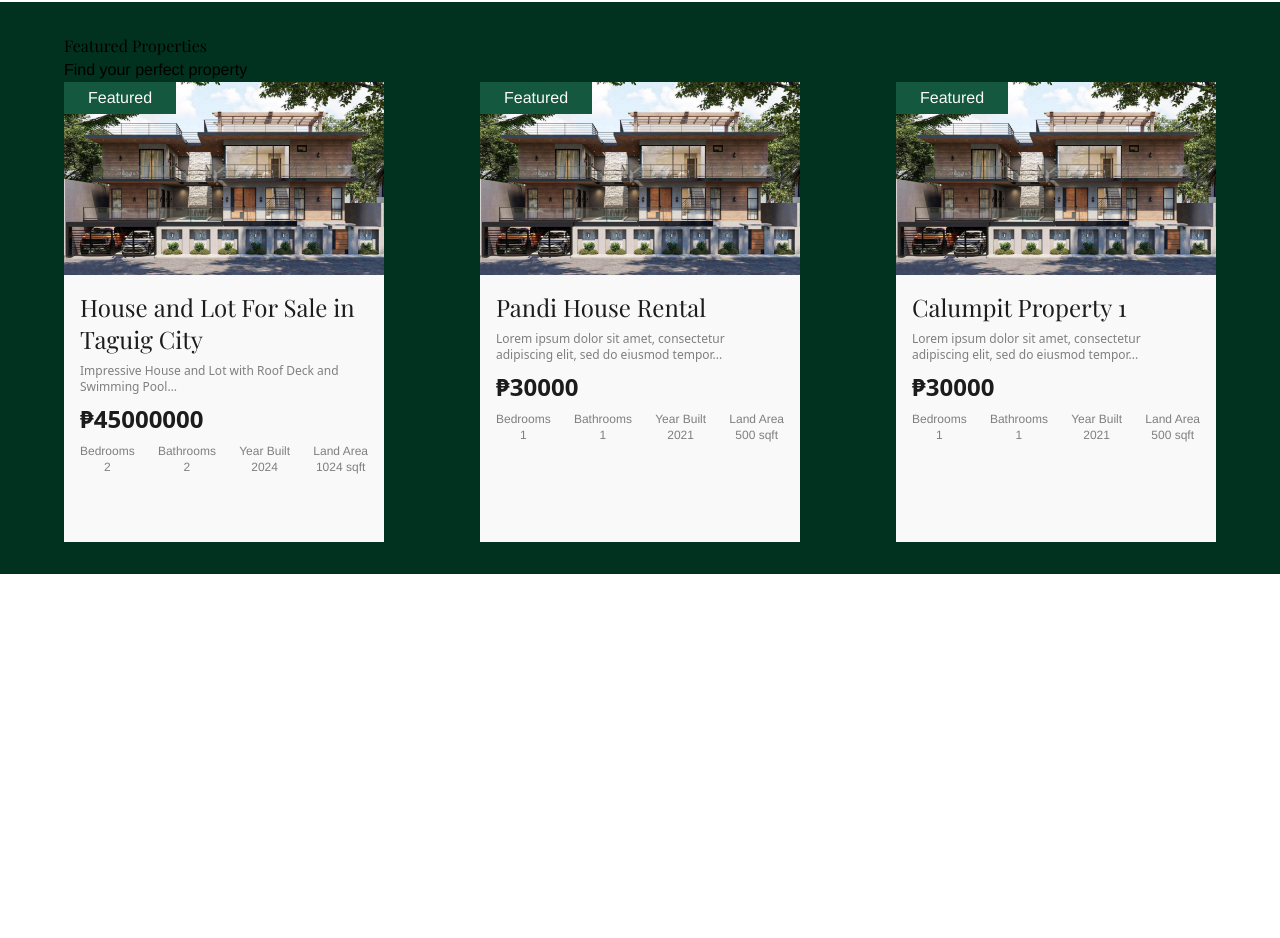
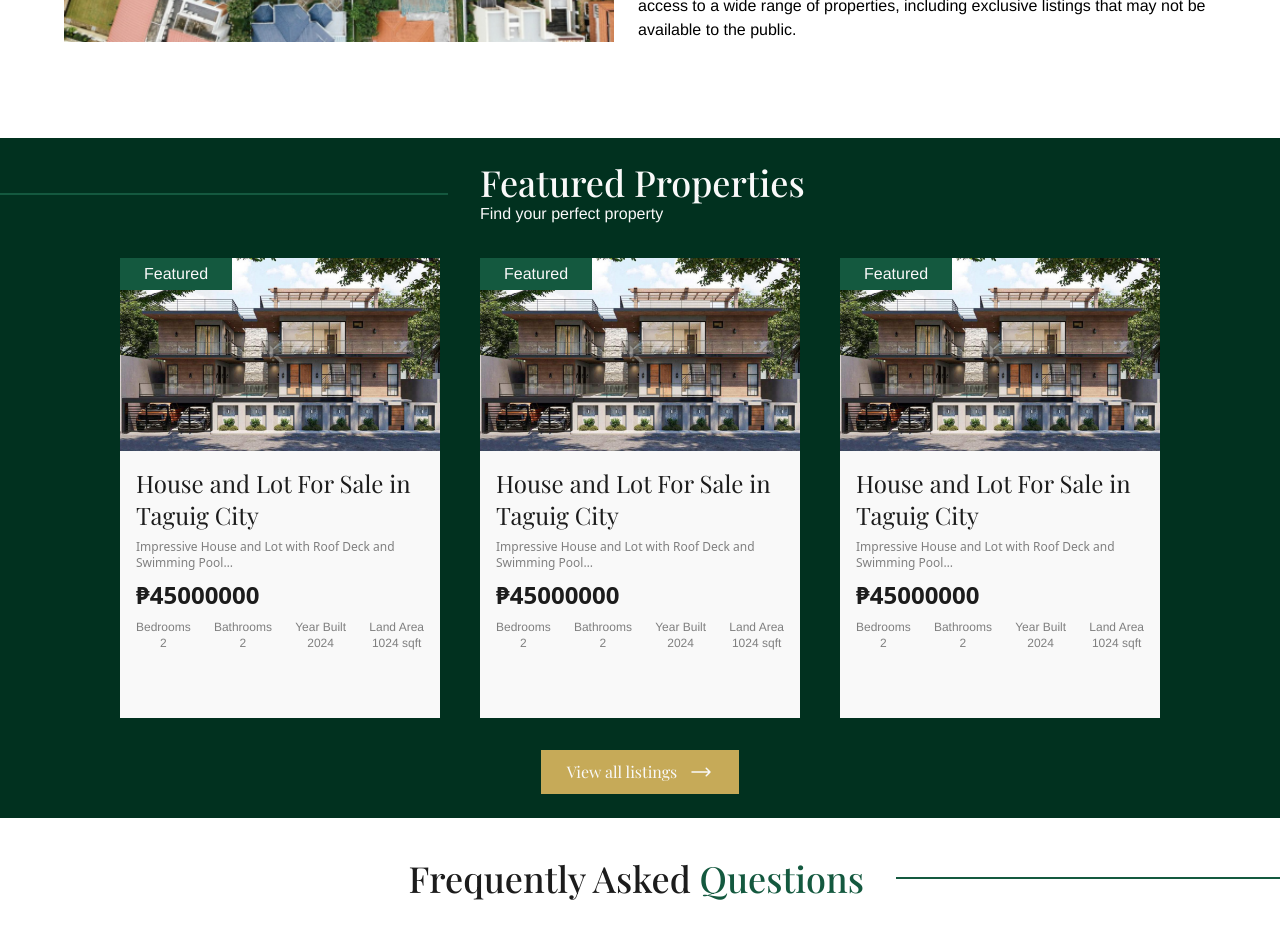
Before and after one commit to NinaRaphaElla/Realty-Website, a React (Vite) app in the folder Realty-app/: page / in a window 1280 px wide. Shown: the part 2260-3198 px from the top of the page. Built offline with nearby package versions, Linux system fonts and the light colour scheme; a web font is replaced by a local one.

Commit message:
Load button

```diff
--- a/Realty-app/src/Components/AboutUs/AboutUs.jsx
+++ b/Realty-app/src/Components/AboutUs/AboutUs.jsx
@@ -4,6 +4,7 @@ import peopleSvg from "../Home/people.svg";
 import PropertyCard from "../PropertyCard/PropertyCard.jsx";
 
 import image from "./AboutImage.png";
+import CTAButton from "../Buttons/CTAButton.jsx";
 
 const AboutUs = () => {
   return (
@@ -230,28 +231,7 @@ const AboutUs = () => {
       </div>
 
       {/* View all listings button */}
-      <div className="flex justify-center mt-20">
-        <button className="flex items-center bg-accent text-white hover:bg-white font-regular py-2 px-6 transition duration-300 ease-in-out group hover:text-accent hover:border-2 hover:border-accent">
-          <p className="flex justify-center font-playFair group-hover:text-accent">
-            View all listings
-          </p>
-          <svg
-            xmlns="http://www.w3.org/2000/svg"
-            width="1.5em"
-            height="1.5em"
-            viewBox="0 0 24 24"
-            className=" ml-3"
-          >
-            <path
-              fill="currentColor"
-              fill-rule="evenodd"
-              d="M16.72 7.72a.75.75 0 0 1 1.06 0l3.75 3.75a.75.75 0 0 1 0 1.06l-3.75 3.75a.75.75 0 1 1-1.06-1.06l2.47-2.47H3a.75.75 0 0 1 0-1.5h16.19l-2.47-2.47a.75.75 0 0 1 0-1.06"
-              clip-rule="evenodd"
-            />
-          </svg>
-        </button>
-      </div>
-
+      <CTAButton />
     </>
   );
 };
--- /dev/null
+++ b/Realty-app/src/Components/Buttons/CTAButton.jsx
@@ -0,0 +1,29 @@
+const CTAButton = () => {
+  return (
+    <>
+      <div className="flex justify-center">
+        <button className="flex items-center bg-accent border-2 border-accent text-white hover:bg-white font-regular py-2 px-6 transition duration-300 ease-in-out group hover:text-accent hover:border-2 hover:border-accent">
+          <p className="flex justify-center font-playFair group-hover:text-accent">
+            View all listings
+          </p>
+          <svg
+            xmlns="http://www.w3.org/2000/svg"
+            width="1.5em"
+            height="1.5em"
+            viewBox="0 0 24 24"
+            className=" ml-3"
+          >
+            <path
+              fill="currentColor"
+              fill-rule="evenodd"
+              d="M16.72 7.72a.75.75 0 0 1 1.06 0l3.75 3.75a.75.75 0 0 1 0 1.06l-3.75 3.75a.75.75 0 1 1-1.06-1.06l2.47-2.47H3a.75.75 0 0 1 0-1.5h16.19l-2.47-2.47a.75.75 0 0 1 0-1.06"
+              clip-rule="evenodd"
+            />
+          </svg>
+        </button>
+      </div>
+    </>
+  );
+};
+
+export default CTAButton;
--- /dev/null
+++ b/Realty-app/src/Components/Buttons/LoadButton.jsx
@@ -0,0 +1,15 @@
+const LoadButton = () => {
+  return (
+    <>
+      <div className="flex justify-center">
+        <button className="flex items-center bg-accent border-2 border-accent text-white hover:bg-white font-regular py-2 px-6 transition duration-300 ease-in-out group hover:text-accent hover:border-2 hover:border-accent">
+          <p className="flex justify-center font-playFair group-hover:text-accent">
+            View all listings
+          </p>
+        </button>
+      </div>
+    </>
+  );
+};
+
+export default LoadButton;
--- a/Realty-app/src/Components/Home/Home.jsx
+++ b/Realty-app/src/Components/Home/Home.jsx
@@ -9,6 +9,8 @@ import heroImg2 from "./hero_img2.png";
 import heroImg3 from "./hero_img3.png";
 import i7Logo from "./logo-intelliseven.png";
 import peopleSvg from "./people.svg";
+import CTAButton from "../Buttons/CTAButton";
+import LoadButton from "../Buttons/LoadButton";
 
 const Home = () => {
   return (
@@ -99,13 +101,12 @@ const Home = () => {
         </div>
 
         {/* About-layer-1 */}
-        <div className="flex mx-16 items-center">
+        <div className="flex mx-16 items-center mb-10">
           <img
             className="flex-1 object-cover h-full w-full mr-8"
             alt="Property Image"
             src={aboutImg1}
           />
-
           {/* about-description */}
           <div>
             <h1 className="text-secondary-300 text-3xl font-medium mb-5">
@@ -128,12 +129,12 @@ const Home = () => {
         </div>
 
         {/* about-layer-2 */}
-        <div className="flex mx-16">
+        <div className="flex mx-16 mb-24">
           {/* about-us-layer2-section2*/}
           <div className="flex flex-col mr-6">
             <div className="mb-8">
               <h1 className="flex items-center mb-2 text-3xl text-primary">
-                <img className="h-8 mr-4" src={peopleSvg} />
+                <img className="size-[32px] mr-4" src={peopleSvg} />
                 Personalized Service
               </h1>
               <p className="text-base">
@@ -155,7 +156,7 @@ const Home = () => {
               </p>
             </div>
             <img
-              className="max-w-full h-[230px]"
+              className="flex-1 object-cover h-full w-full"
               alt="Property Image"
               src={aboutImg3}
             />
@@ -164,14 +165,13 @@ const Home = () => {
           {/* about-us-layer2-section2*/}
           <div className="flex flex-col">
             <img
-              className="max-w-full mb-8"
+              className="flex-1 object-cover h-full w-full mb-8"
               alt="Property Image"
               src={aboutImg2}
             />
-
             <div className="mb-8">
               <h1 className="flex items-center mb-2 text-3xl text-primary">
-                <img className="h-8 mr-4" src={peopleSvg} />
+                <img className="size-[32px] mr-4" src={peopleSvg} />
                 Secure Payment
               </h1>
               <p className="text-base">
@@ -184,7 +184,7 @@ const Home = () => {
             <div>
               <h1 className="flex items-center mb-2 text-3xl text-primary">
                 <img className="h-8 mr-4" src={peopleSvg} />
-                Hassle-free Transactions
+                Extensive Network
               </h1>
               <p className="text-base">
                 With an extensive network of industry connections and resources,
@@ -197,16 +197,21 @@ const Home = () => {
       </div>
 
       {/* Featured Properties */}
-      <div className="bg-secondary-300 px-16 py-8">
+      <div className="bg-secondary-300 py-6 mb-10">
         <div className="flex flex-col">
           {/* Featured Intro */}
+          <div className="flex items-center">
+            <div className="bg-primary w-[35%] h-0.5 mr-8"></div>
             <div>
-            <h1>Featured Properties</h1>
-            <p>Find your perfect property</p>
+              <h1 className="text-4xl w-[65%] whitespace-nowrap font-medium text-white ">
+                Featured Properties
+              </h1>
+              <p className="text-white">Find your perfect property</p>
+            </div>
           </div>
 
-          <div className="flex justify-between max-w-full">
-            {/* Featured Properties */}
+          <div className="flex justify-center space-x-10 my-8">
+            <div className="hover:-translate-y-2 transition duration-300 ease-in-out flex">
               <PropertyCard
                 title="House and Lot For Sale in Taguig City"
                 description="Impressive House and Lot with Roof Deck and Swimming Pool…"
@@ -216,28 +221,42 @@ const Home = () => {
                 yearBuilt={2024}
                 landArea={1024}
               />
+            </div>
 
+            <div className="hover:-translate-y-2 transition duration-300 ease-in-out">
               <PropertyCard
-              title="Pandi House Rental"
-              description="Lorem ipsum dolor sit amet, consectetur adipiscing elit, sed do eiusmod tempor..."
-              price={30000}
-              bedQuantity={1}
-              bathQuantity={1}
-              yearBuilt={2021}
-              landArea={500}
+                title="House and Lot For Sale in Taguig City"
+                description="Impressive House and Lot with Roof Deck and Swimming Pool…"
+                price={45000000}
+                bedQuantity={2}
+                bathQuantity={2}
+                yearBuilt={2024}
+                landArea={1024}
               />
+            </div>
 
+            <div className="hover:-translate-y-2 transition duration-300 ease-in-out-">
               <PropertyCard
-              title="Calumpit Property 1"
-              description="Lorem ipsum dolor sit amet, consectetur adipiscing elit, sed do eiusmod tempor..."
-              price={30000}
-              bedQuantity={1}
-              bathQuantity={1}
-              yearBuilt={2021}
-              landArea={500}
+                title="House and Lot For Sale in Taguig City"
+                description="Impressive House and Lot with Roof Deck and Swimming Pool…"
+                price={45000000}
+                bedQuantity={2}
+                bathQuantity={2}
+                yearBuilt={2024}
+                landArea={1024}
               />
             </div>
           </div>
+          <CTAButton />
+        </div>
+      </div>
+
+      {/* FAQS */}
+      <div className="flex justify-end items-center">
+        <h1 className="text-4xl whitespace-nowrap font-medium text-black mr-8 flex flex-1 justify-end">
+          Frequently Asked&nbsp;<span className="text-primary"> Questions</span>
+        </h1>
+        <div className="bg-primary w-[30%] h-0.5"></div>
       </div>
     </>
   );
--- a/Realty-app/src/Components/PropertyCard/PropertyCard.jsx
+++ b/Realty-app/src/Components/PropertyCard/PropertyCard.jsx
@@ -29,20 +29,20 @@ const PropertyCard = (props) => {
             {/* property overview div */}
             <div className="flex justify-between font-sans text-xs mb-6 font-medium text-center text-gray">
               <div>
-                <p className="m-0 ">Bedrooms</p>
-                <p className="m-0">{props.bedQuantity}</p>
+                <p>Bedrooms</p>
+                <p>{props.bedQuantity}</p>
               </div>
               <div>
-                <p className="m-0">Bathrooms</p>
-                <p className="m-0">{props.bathQuantity}</p>
+                <p>Bathrooms</p>
+                <p>{props.bathQuantity}</p>
               </div>
               <div>
-                <p className="m-0">Year Built</p>
-                <p className="m-0">{props.yearBuilt}</p>
+                <p>Year Built</p>
+                <p>{props.yearBuilt}</p>
               </div>
               <div>
-                <p className="m-0">Land Area</p>
-                <p className="m-0">{props.landArea} sqft</p>
+                <p>Land Area</p>
+                <p>{props.landArea} sqft</p>
               </div>
             </div>
           </div>
```
Lines whose indentation alone changed are shown as unchanged.
